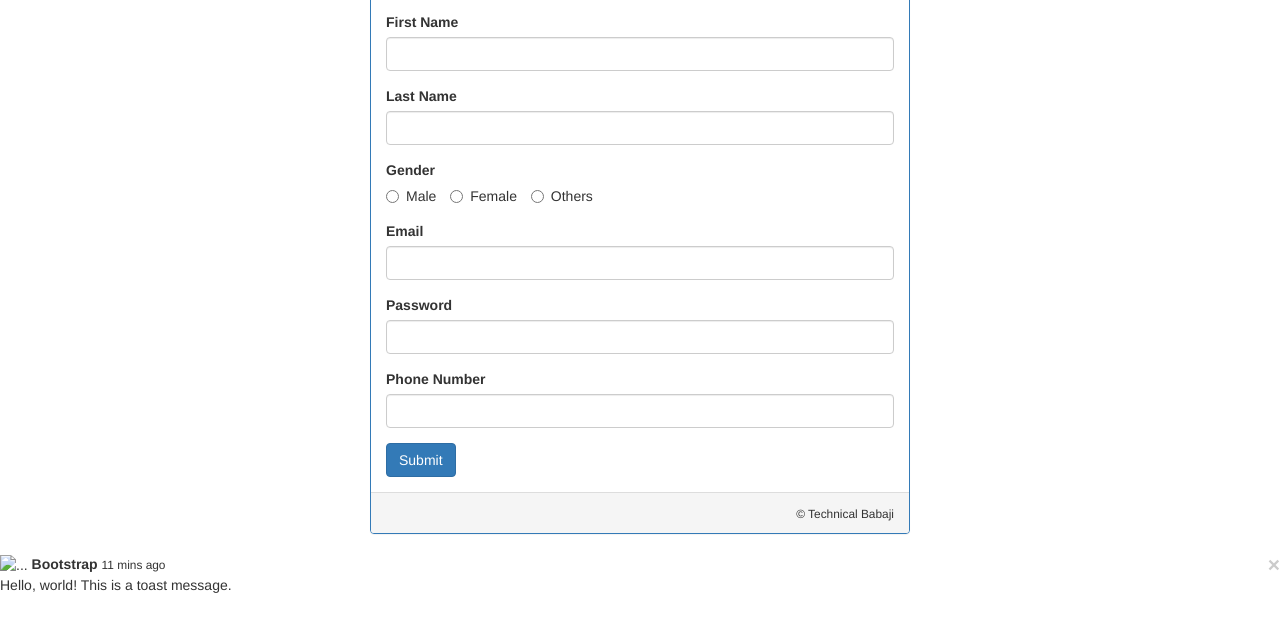
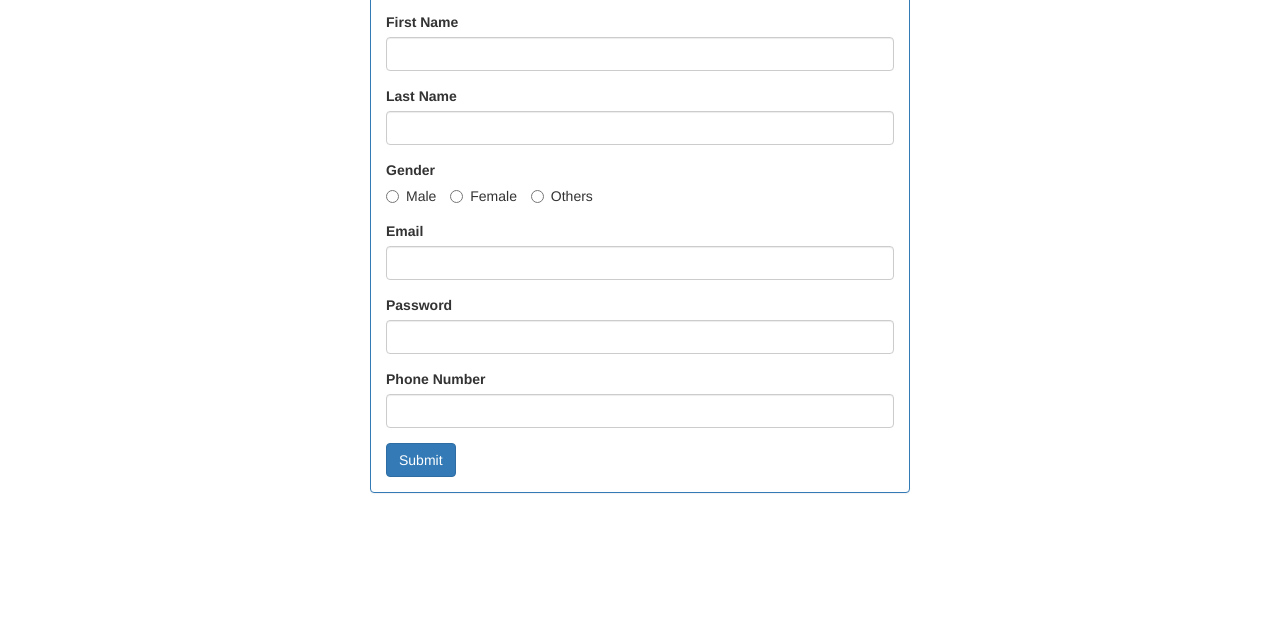
Before and after one commit to Thendral01/Connectivity, a plain HTML site: page index.html in a window 1280 px wide. Shown: the part 95-726 px from the top of the page. Drawn offline with Linux system fonts and the light colour scheme.

Commit message:
Update index.html

```diff
--- a/index.html
+++ b/index.html
@@ -90,24 +90,7 @@
               <input type="submit" class="btn btn-primary" />
             </form>
           </div>
-          <div class="panel-footer text-right">
-            <small>&copy; Technical Babaji</small>
-          </div>
-        </div>
-      </div>
-    </div>
-    <div class="toast" role="alert" aria-live="assertive" aria-atomic="true">
-  <div class="toast-header">
-    <img src="..." class="rounded mr-2" alt="...">
-    <strong class="mr-auto">Bootstrap</strong>
-    <small>11 mins ago</small>
-    <button type="button" class="ml-2 mb-1 close" data-dismiss="toast" aria-label="Close">
-      <span aria-hidden="true">&times;</span>
-    </button>
-  </div>
-  <div class="toast-body">
-    Hello, world! This is a toast message.
-  </div>
+
 </div>
   </body>
 </html>
```
